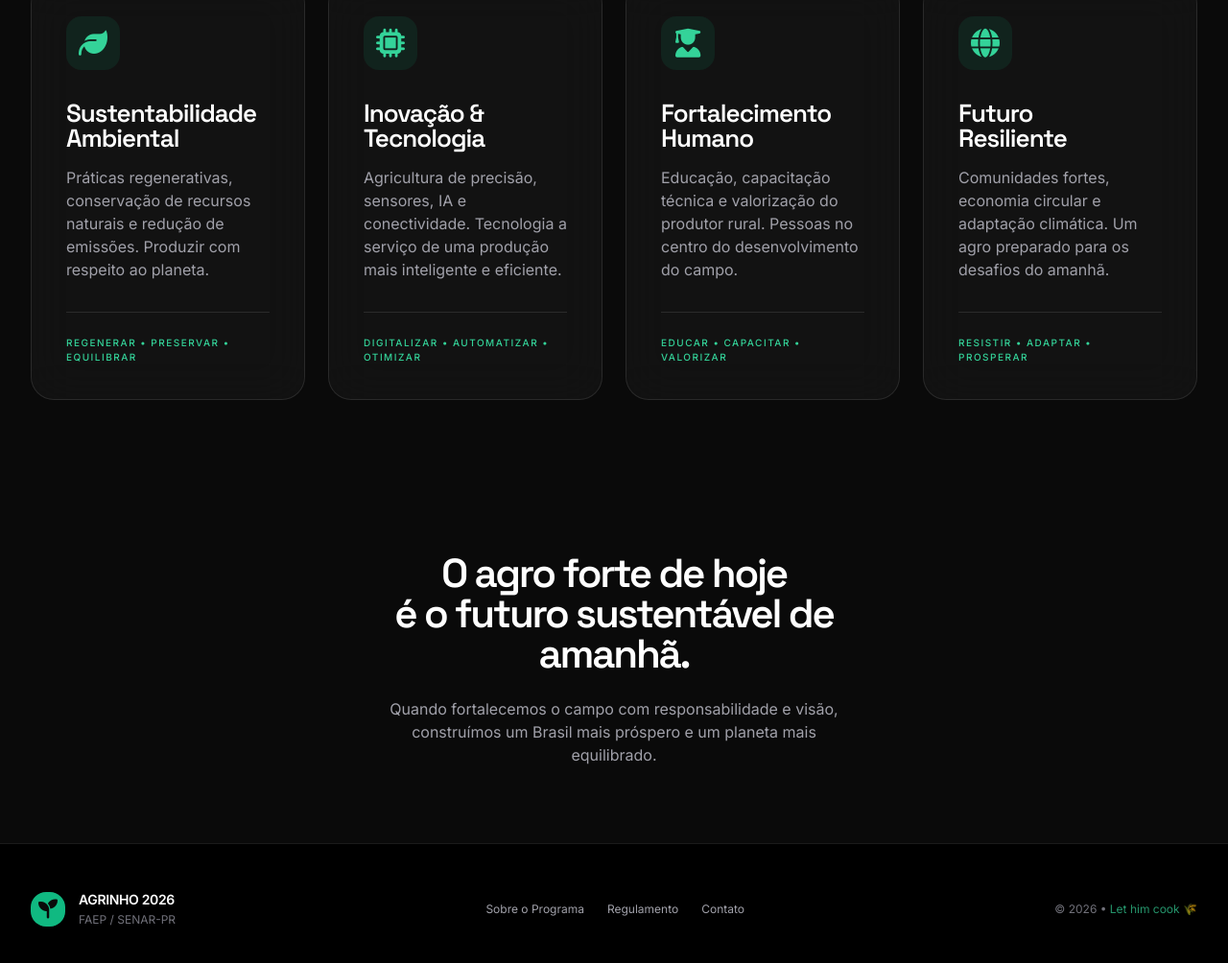
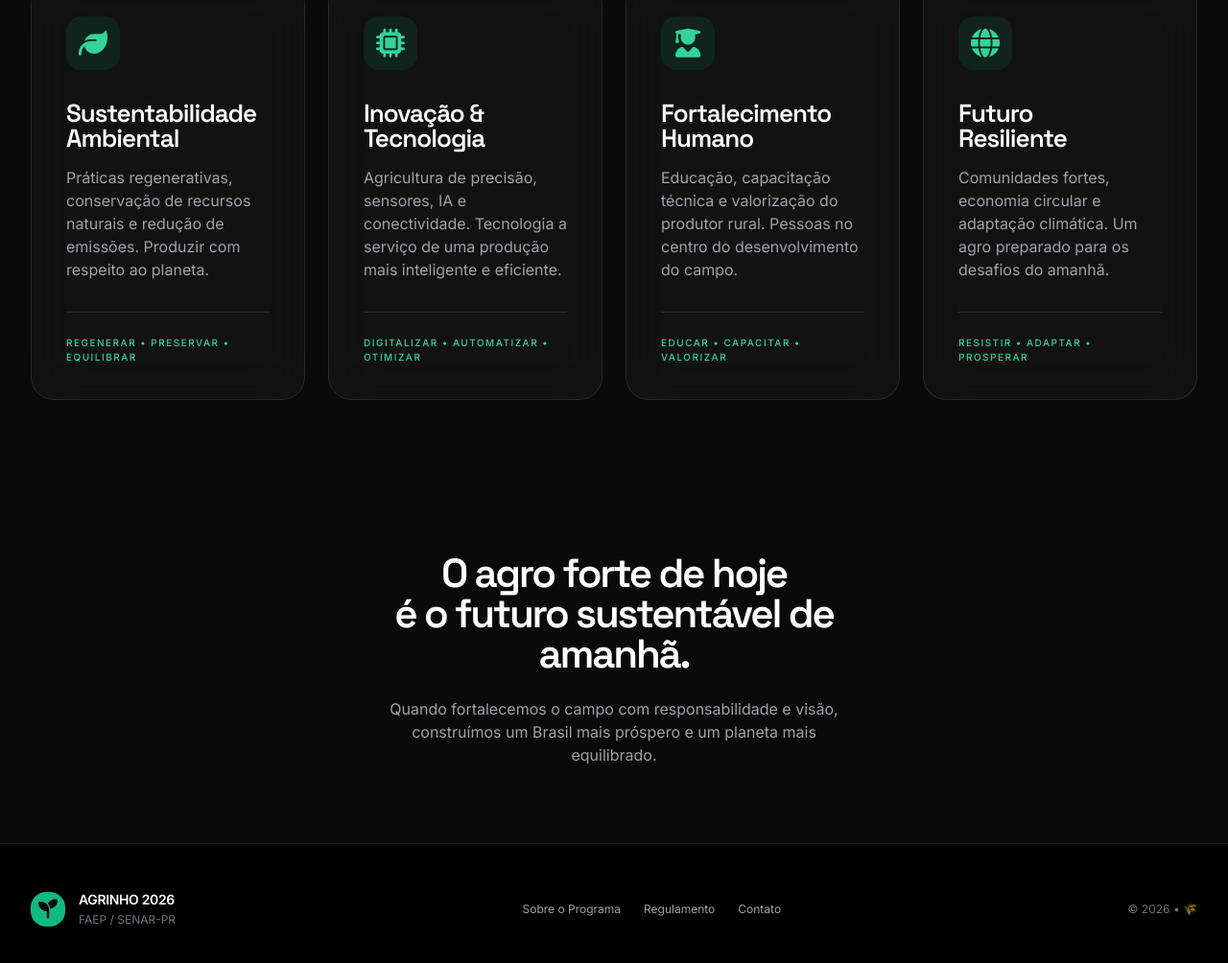
Before and after one commit to ryanksabadin/Agro2026, a plain HTML site: page index.html in a window 1280 px wide. Shown: the part 3200-4204 px from the top of the page at 96% size. Drawn offline with nearby package versions, Linux system fonts and the light colour scheme.

Commit message:
código corrigido

```diff
--- a/index.html
+++ b/index.html
@@ -385,7 +385,7 @@
                 </div>
 
                 <div class="text-xs text-zinc-500">
-                    © 2026 • <span class="text-emerald-400/70">Let him cook 🌾</span>
+                    © 2026 • <span class="text-emerald-400/70"> 🌾</span>
                 </div>
             </div>
         </div>
```
